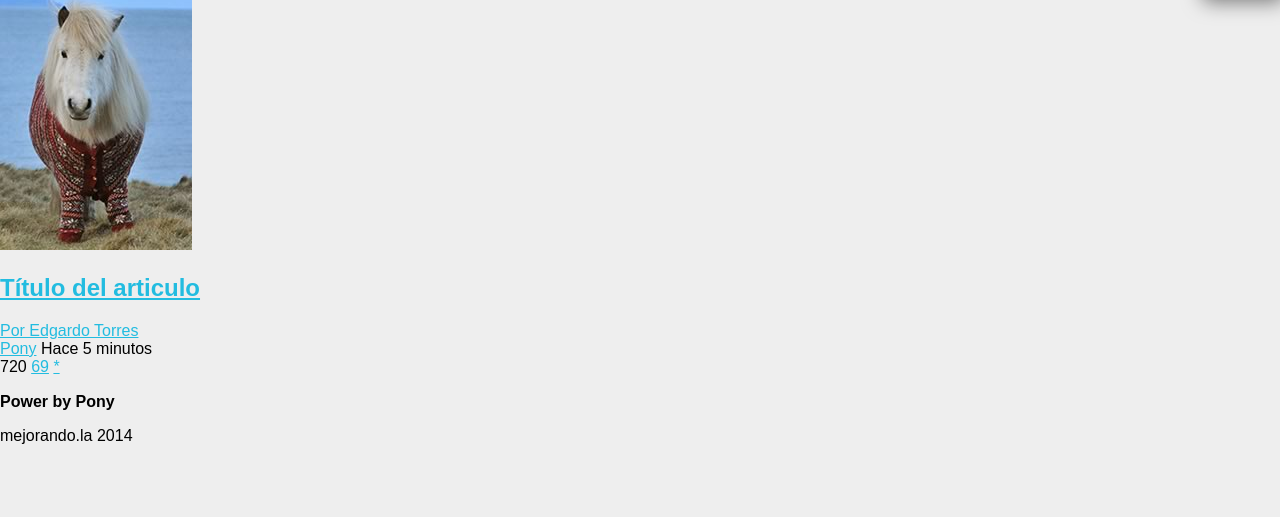
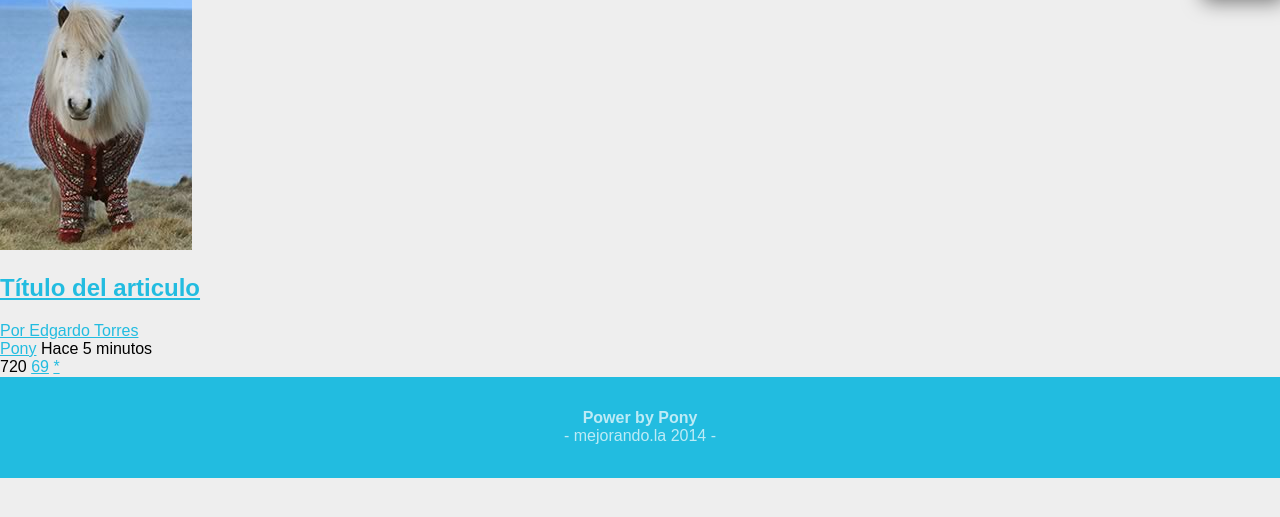
Before and after one commit to etvb/Dise-oWeb3g, a plain HTML site: page index.html in a window 1280 px wide. Shown: the part 113-630 px from the top of the page. Drawn offline with Linux system fonts and the light colour scheme.

Commit message:
terminamos los estilos para el footer

```diff
--- a/css/estilos.css
+++ b/css/estilos.css
@@ -6,6 +6,31 @@ body{
 	background: #EEEEEE;
 	font-family: Arial;
 	font-size: 16px;
+}
+
+footer{
+	background: #22BCE0;
+	color: rgba(255,255,255,.7);
+	padding: 1em;
+	text-align: center;
+}
+
+footer p:first-child{
+	/*border: 1px solid red;*/
+	margin-bottom: 0;
+}
+
+
+footer p:last-child{
+	margin-top: 0;
+}
+
+footer p:last-child:after{
+	content: " -";
+}
+
+footer p:last-child:before{
+	content: "- ";
 }
 /*Acomodamos los elementos del header con float y positionn*/
 header{
```
